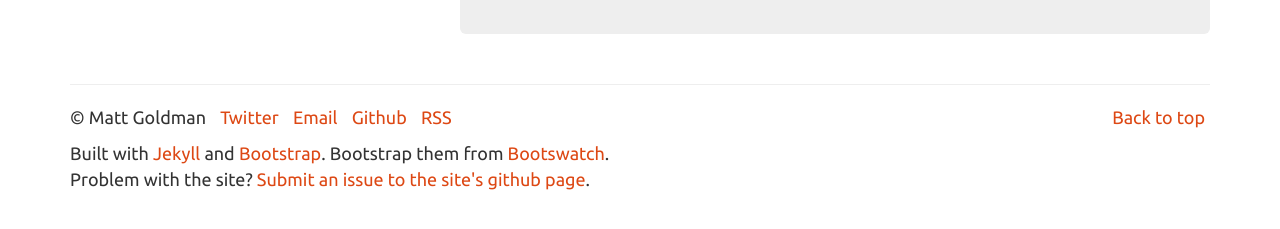
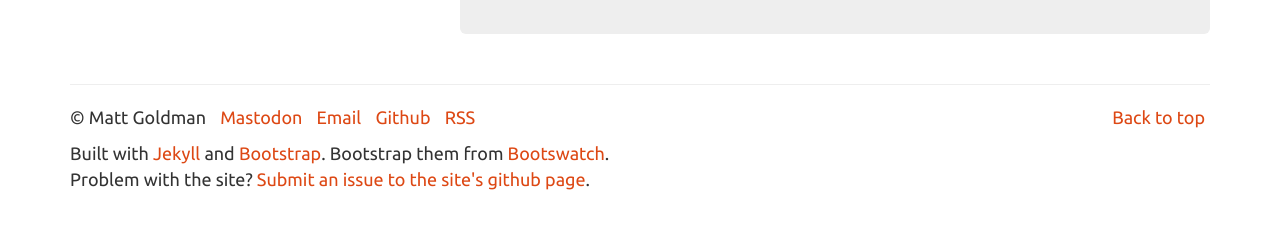
Before and after one commit to robotmlg/mattgoldman.us, a Jekyll site: the page built from index.html, in a window 1280 px wide and 900 px high, scrolled down 959 px. Shown: the part 668-897 px from the top of the window. Built offline with Jekyll 4.4.1, drawn with Linux system fonts in a browser that asks for light colours.

Commit message:
Footer link

```diff
--- a/_includes/footer.html
+++ b/_includes/footer.html
@@ -6,7 +6,7 @@
           <a href="#top">Back to top</a>
         </li>
         <li>&copy; Matt Goldman</li>
-        <li><a href="https://www.twitter.com/robotmlg">Twitter</a></li>
+        <li><a rel="me" href="https://tacobelllabs.net/@robotmlg">Mastodon</a></li>
         <li><a href="mailto:matt+homepage@mattgoldman.us">Email</a></li>
         <li><a href="https://github.com/robotmlg">Github</a></li>
         <li><a href="/feed.xml">RSS</a></li>
```
